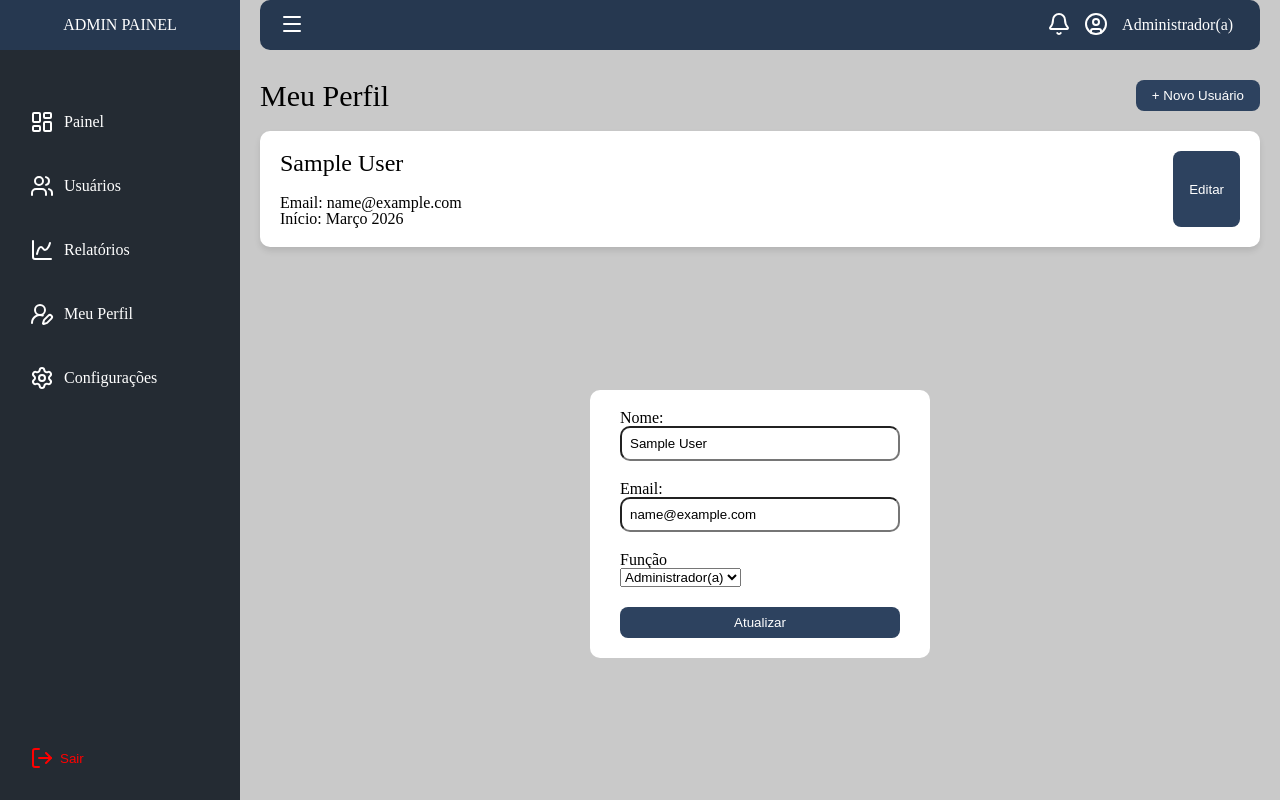
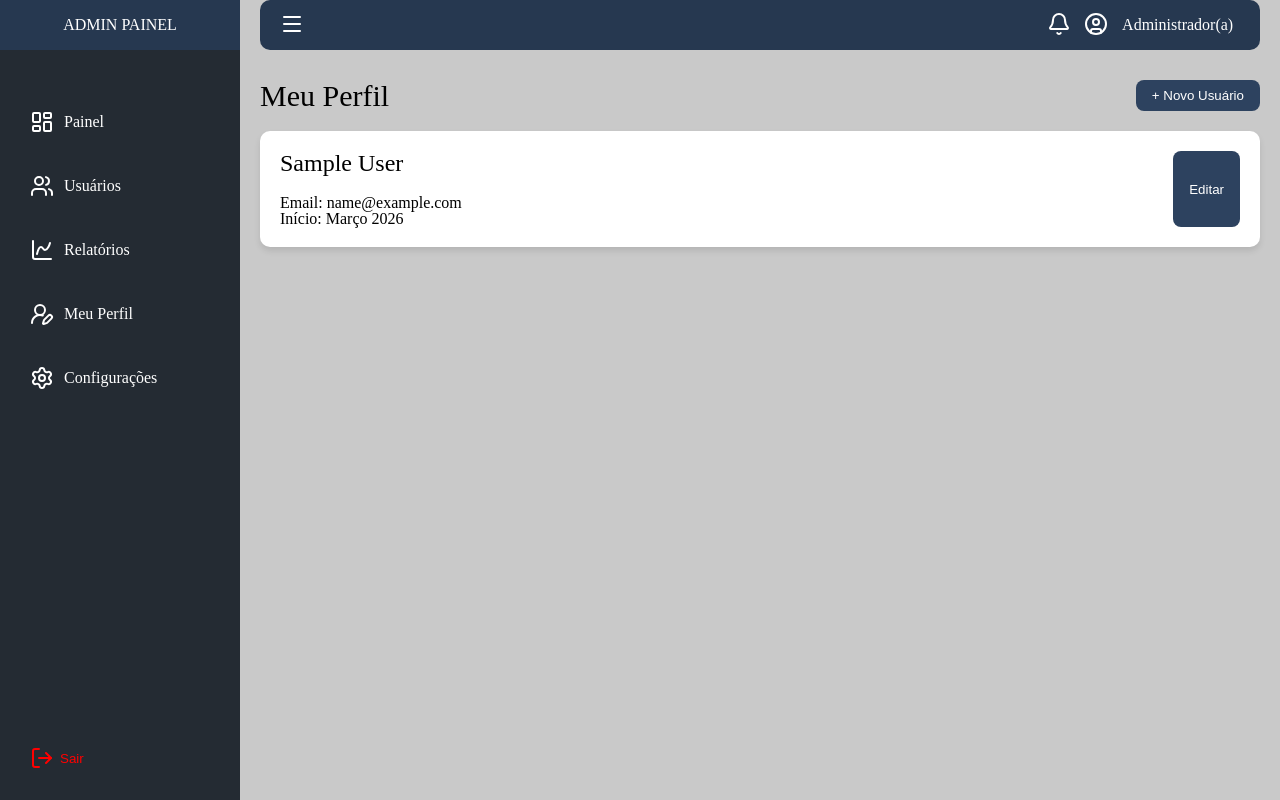
Before and after one commit to AlysoonFelipeeDev/admin-panel, a React (Vite) app: page /profile in a window 1280 px wide. Built offline with nearby package versions, Linux system fonts and the light colour scheme; data requests are answered from the project's data file; sample sign-in values are in the browser's storage.

Commit message:
feat: implementa alternância entre visualização de perfil e formulário de edição

```diff
--- a/db.json
+++ b/db.json
@@ -1,8 +1,8 @@
 {
   "users": [
     {
-      "email": "alyson@teste.com.br",
-      "password": "$2a$10$9SlCjnlT0uBs25T7v5bs0utnzzwRWhLWERPmivZuMH.iaXEnQSuHu",
+      "email": "alyson@teste.com",
+      "password": "$2a$10$SaatgP5PYKEyJl1Cn7aAj.jJjuUorFoyydeSMbIP5SOdAsjrcngP6",
       "name": "Alyson Felipe Ozório",
       "role": "admin",
       "id": 1
--- a/src/components/EditFormUser.tsx
+++ b/src/components/EditFormUser.tsx
@@ -40,7 +40,7 @@ export function EditFormUser(){
 
 
     return (
-        <Container>
+        <>
             <Form onSubmit={handleSubmit(onSubmit)}>
                 <div>
                     <label htmlFor="name">Nome:</label>
@@ -73,20 +73,11 @@ export function EditFormUser(){
                 </div>
                 <Button type="submit">Atualizar</Button>
             </Form>
-        </Container>
+        </>
     )
 }
 
-const Container = styled.div`
-    background-color: #FFFFFF;
-    border-radius: 10px;
-    margin: auto;
-    width: 300px;
-    display: flex;
-    justify-content: center;
-    align-items: center;
-    padding: 20px;
-`
+
 
 const Form = styled.form`
     display: flex;
--- a/src/components/Ui/EditProfile.tsx
+++ b/src/components/Ui/EditProfile.tsx
@@ -4,9 +4,10 @@ import { Button } from "./Button"
 interface EditProfileProps {
     name: string,
     email: string,
-    data: string
+    data: string,
+    onEdit: () => void
 }
-export function EditProfile({name, email, data}: EditProfileProps){
+export function EditProfile({name, email, data, onEdit}: EditProfileProps){
     return (
         <>
             <ProfileUser>
@@ -15,7 +16,7 @@ export function EditProfile({name, email, data}: EditProfileProps){
                     <p>Email: {email}</p>
                     <p>Início: {data}</p>
                 </div>
-                <Button>Editar</Button>
+                <Button onClick={onEdit}>Editar</Button>
             </ProfileUser>
         </>
     )
--- a/src/pages/Profile.tsx
+++ b/src/pages/Profile.tsx
@@ -3,17 +3,25 @@ import { PageHeader } from "../components/Ui/PageHeader"
 import { EditProfile } from "../components/Ui/EditProfile"
 import { useUser } from "../contexts/AuthContext"
 import { EditFormUser } from "../components/EditFormUser"
+import { useState } from "react"
+
+interface ContainerEditProps {
+    modal: boolean
+}
 
 export function Profile(){
     const {user} = useUser()
+    const [modeEdit, setModeEdit] = useState(false)
 
     return (
         <Container>
             <PageHeader title={'Meu Perfil'}/>
             <ContainerProfile>
-                <EditProfile name={user?.name ?? ""} email={user?.email ?? ""} data={'Março 2026'}/>
-            </ContainerProfile>
-                <EditFormUser />
+                <EditProfile name={user?.name ?? ""} email={user?.email ?? ""} data={'Março 2026'} onEdit={() => setModeEdit(!modeEdit)}/>
+            </ContainerProfile >
+                <ContainerEdit modal={modeEdit}>
+                    <EditFormUser />
+                </ContainerEdit>
         </Container>
     )
 }
@@ -29,3 +37,15 @@ const ContainerProfile = styled.div`
     background-color: #FFF;
     box-shadow: 0 4px 6px rgba(0, 0, 0, 0.1);
 `
+
+const ContainerEdit = styled.div<ContainerEditProps>`
+    background-color: #FFFFFF;
+    border-radius: 10px;
+    margin: auto;
+    width: 300px;
+    display: flex;
+    justify-content: center;
+    align-items: center;
+    padding: 20px;
+    display: ${props => props.modal ? "flex": "none"};
+`
```
